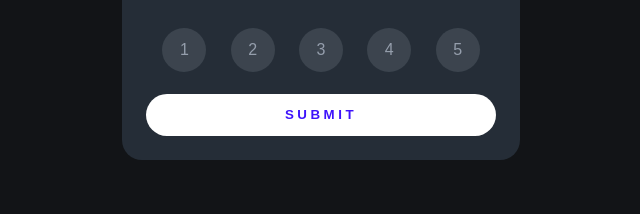
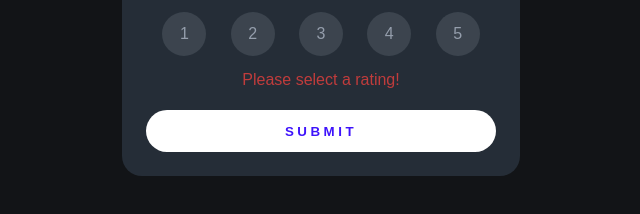
Before and after one commit to ofthewildfire/interactive-rating-component, a website built with Vite: page index.html in a window 1280 px wide. Both pictures are taken after a click on the button "SUBMIT". Shown: the part 438-652 px from the top of the page, without its empty margins (319-959 px from the left). Built offline with nearby package versions, Linux system fonts and the light colour scheme.

Commit message:
added visual error que for empty submit

```diff
--- a/index.html
+++ b/index.html
@@ -35,6 +35,7 @@
           <input hidden type="radio" name="rating" id="rating-5" class="form__input-radio">
         </label>
       </form>
+      <span class="error"></span>
       <button type="submit" class="rating-card__form-btn" >Submit</button>
       <!-- Selection form end -->
     </main>
--- a/src/main.css
+++ b/src/main.css
@@ -126,4 +126,7 @@ body {
     cursor: pointer;
   }
 
-  /* <svg class="rating-card__logo" width="17" height="16" xmlns="http://www.w3.org/2000/svg"><path d="m9.067.43 1.99 4.031c.112.228.33.386.58.422l4.45.647a.772.772 0 0 1 .427 1.316l-3.22 3.138a.773.773 0 0 0-.222.683l.76 4.431a.772.772 0 0 1-1.12.813l-3.98-2.092a.773.773 0 0 0-.718 0l-3.98 2.092a.772.772 0 0 1-1.119-.813l.76-4.431a.77.77 0 0 0-.222-.683L.233 6.846A.772.772 0 0 1 .661 5.53l4.449-.647a.772.772 0 0 0 .58-.422L7.68.43a.774.774 0 0 1 1.387 0Z" fill="#3e13fb"></path></svg> */
+ .error {
+  color: rgb(192, 60, 60);
+  text-align: center;
+ }
--- a/src/main.ts
+++ b/src/main.ts
@@ -8,6 +8,7 @@ const btnSubmit = document.querySelector('.rating-card__form-btn');
 const btnReturn = document.querySelector(".thankyou-card__return-btn")
 let selectedRating:string;
 let resultDisplay  = document.querySelector('.result__dynamic') as HTMLElement;
+let error = document.querySelector(".error") as HTMLSpanElement;
 
 
 // When a rating is selected.
@@ -42,10 +43,6 @@ inputValues.forEach((value) => {
         if (id) {
             const selectedValue:string =  id;
             selectedRating = selectedValue;
-            // let color = document.querySelector(`label[for=${selectedRating}]`);
-            // (color as HTMLElement).style.backgroundColor = "hsl(25, 97%, 53%)";
-            // (color as HTMLElement).style.color = "white";
-            // console.log(color)
         }
     })
 })
@@ -56,8 +53,9 @@ btnSubmit?.addEventListener("click", () => {
 
 
     if (selectedRating) {
+        error.innerText = "";
          thankYouCard?.classList.toggle("hidden")
-    mainCard?.classList.toggle("hidden")
+        mainCard?.classList.toggle("hidden")
 
     switch(selectedRating) {
         case "rating-1":
@@ -81,13 +79,14 @@ btnSubmit?.addEventListener("click", () => {
     }
 
     else  {
-        console.log("You have to select a rating!")
+        error.innerText = "Please select a rating!"
     }
 })
 
 btnReturn?.addEventListener("click", resetCard)
 
 function resetCard() {
+    error.innerText = "";
     (document.querySelector(`label[for=${selectedRating}]`) as HTMLElement).style.backgroundColor = "hsl(217, 12%, 63%, .2)";
     (document.querySelector(`label[for=${selectedRating}]`) as HTMLElement).style.color = "hsl(217, 12%, 63%)";
     selectedRating = "";
```
